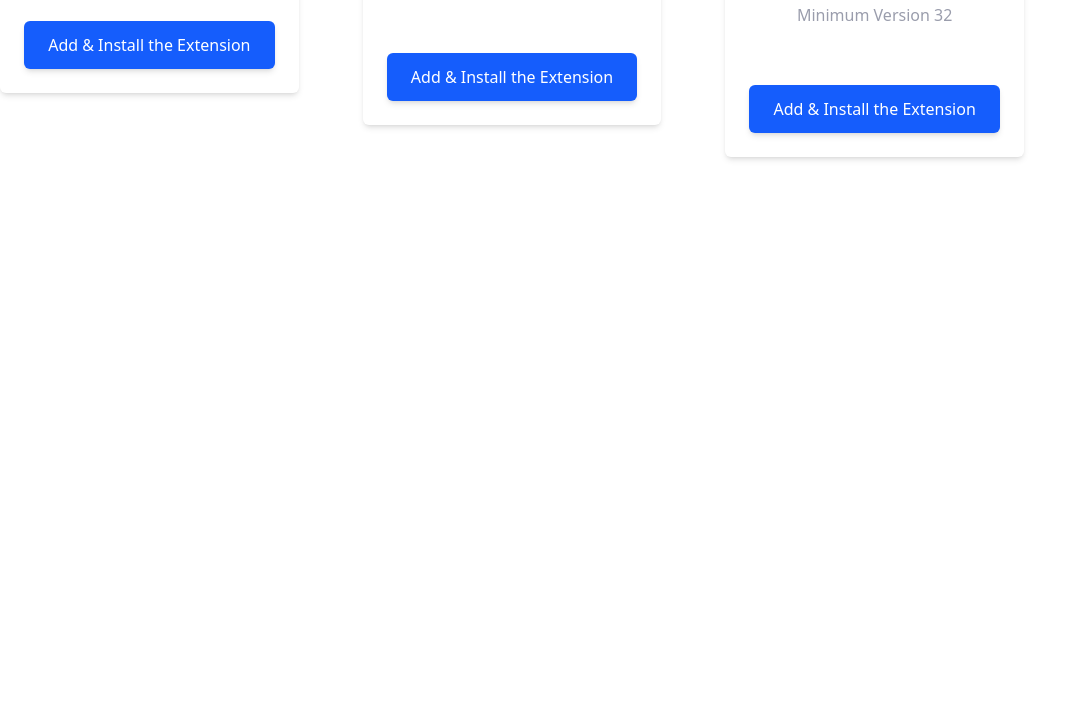
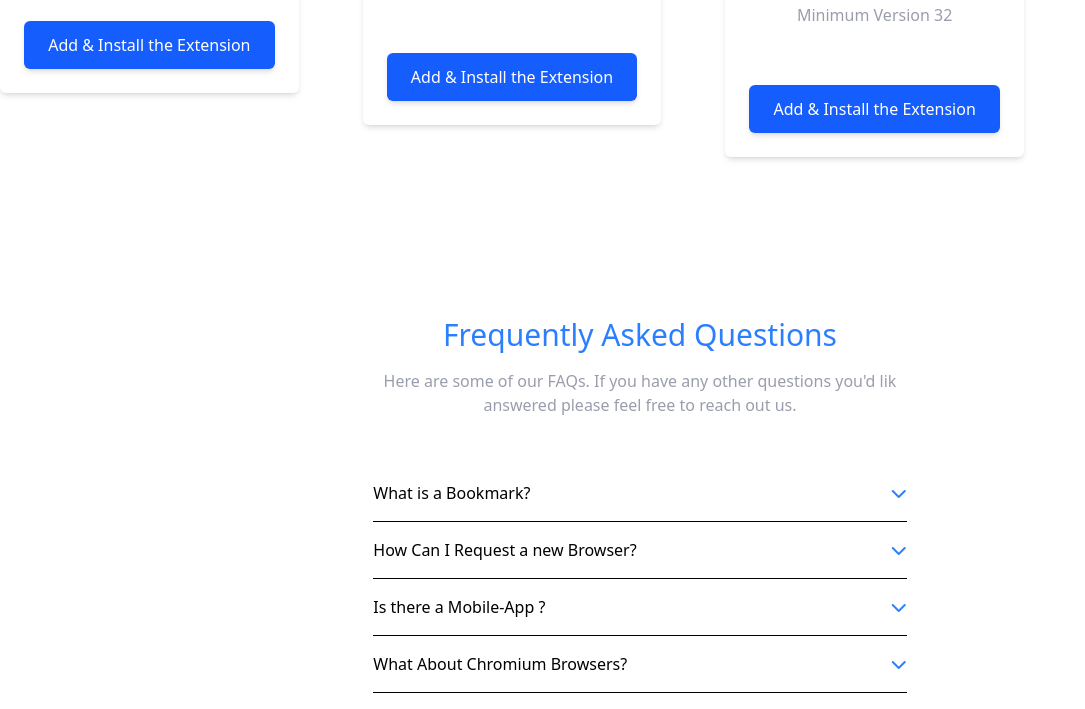
Before and after one commit to RupanR/HTML-Tailwind-Landing-Page, a plain HTML site: page index.html in a window 1280 px wide. Shown: the part 3408-4117 px from the top of the page, without its empty margins (0-1085 px from the left). Before the commit the page ends 3645 px from the top, so only its background shows below. Drawn offline with nearby package versions, Linux system fonts and the light colour scheme.

Commit message:
FAQ part completed

```diff
--- a/index.html
+++ b/index.html
@@ -288,6 +288,35 @@
     </section>
 
     <!-- FAQ Part -->
+<section class="bg-white py-20">
+   <div class="container">
+    <div class="sm:w-3/4 lg:w-5/12 mx-auto px-2">
+      <h1 class="text-3xl text-center text-blue-500">Frequently Asked Questions</h1>
+      <p class="text-center text-[#9a9dac] mt-4">Here are some of our FAQs. If you have any other questions you'd lik answered please feel free to reach out us.</p>
+    </div>
+    <!-- FAQ Items Part -->
+     <div class="flex flex-col sm:w-3/4 lg:w-5/12 mx-auto mt-12">
+      <div class="flex items-center border-b py-4">
+        <span class="flex-1">What is a Bookmark?</span>
+        <i class="fas fa-chevron-down text-blue-500"></i>
+      </div>
+      <div class="flex items-center border-b py-4">
+        <span class="flex-1">How Can I Request a new Browser?</span>
+        <i class="fas fa-chevron-down text-blue-500"></i>
+      </div>
+      <div class="flex items-center border-b py-4">
+        <span class="flex-1">Is there a Mobile-App ?</span>
+        <i class="fas fa-chevron-down text-blue-500"></i>
+      </div>
+      <div class="flex items-center border-b py-4">
+        <span class="flex-1">What About Chromium Browsers?</span>
+        <i class="fas fa-chevron-down text-blue-500"></i>
+      </div>
+     </div>
+   </div>
+</section>
+
+<!-- contact US part -->
 
     <!-- Footer Part -->
   </body>
```
